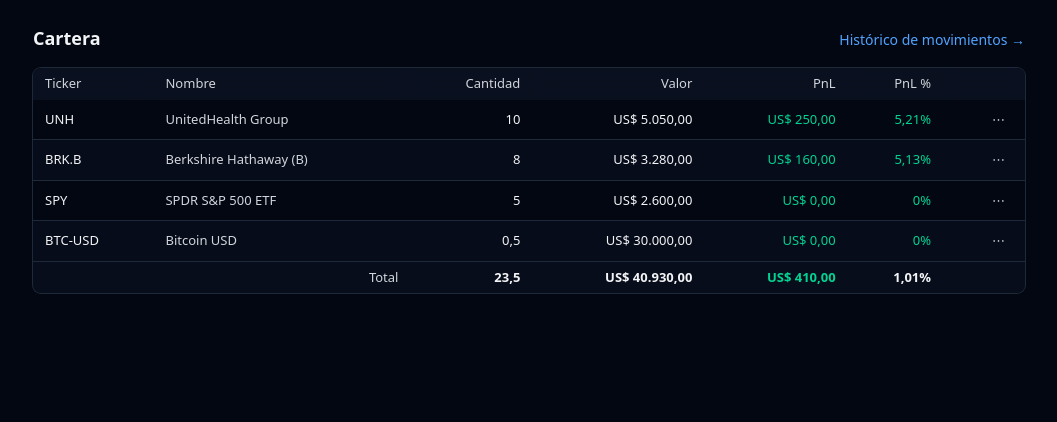
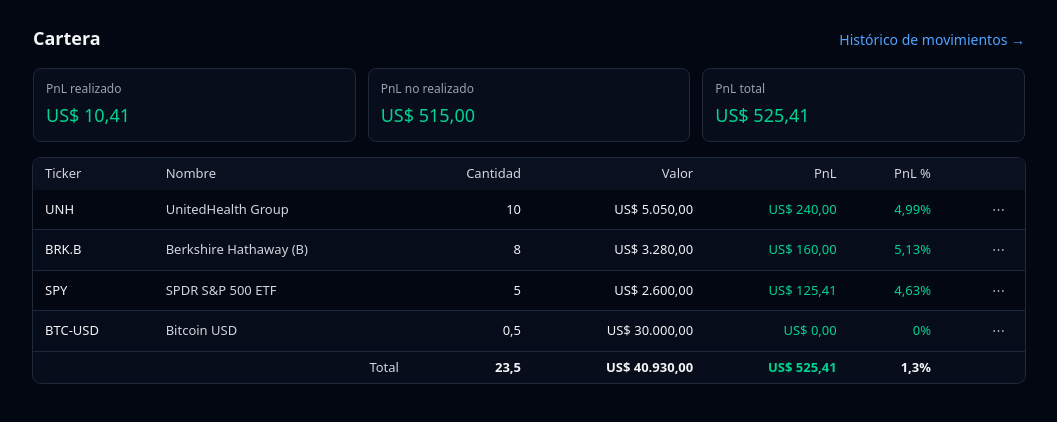
Before and after one commit to rivelinogol/portfolioTracker, a Next.js app: page /cartera in a window 1280 px wide. Shown: the top 422 px of the page, without its empty margins (111-1168 px from the left). Built offline with nearby package versions, Linux system fonts and the light colour scheme.

Commit message:
feat(cartera): resumen global PnL realizado/no realizado + total; cálculo por ticker desde transacciones; summary por fila en expandible

```diff
--- a/src/app/cartera/Row.tsx
+++ b/src/app/cartera/Row.tsx
@@ -12,6 +12,8 @@
   pnl: number
   pnlPct: number
   currentPrice?: number
+  realized?: number
+  unrealized?: number
 }
 
 type Tx = {
@@ -30,7 +32,7 @@
 }
 
 export default function Row(props: RowProps) {
-  const { ticker, name, quantity, currency, value, pnl, pnlPct, currentPrice } = props
+  const { ticker, name, quantity, currency, value, pnl, pnlPct, currentPrice, realized = 0, unrealized = 0 } = props
   const [open, setOpen] = useState(false)
   const [txs, setTxs] = useState<ComputedTx[] | null>(null)
   const [page, setPage] = useState(1)
@@ -147,6 +149,21 @@
                 </div>
               </div>
 
+              <div className="mb-2 grid grid-cols-1 gap-2 sm:grid-cols-3">
+                <div className="rounded border border-gray-800 bg-gray-950/50 p-2">
+                  <div className="text-[11px] text-gray-400">Realizado</div>
+                  <div className={`mt-0.5 text-sm [font-variant-numeric:tabular-nums] ${realized >= 0 ? 'text-emerald-400' : 'text-red-400'}`}>{fmtMoney(realized)}</div>
+                </div>
+                <div className="rounded border border-gray-800 bg-gray-950/50 p-2">
+                  <div className="text-[11px] text-gray-400">No realizado</div>
+                  <div className={`mt-0.5 text-sm [font-variant-numeric:tabular-nums] ${unrealized >= 0 ? 'text-emerald-400' : 'text-red-400'}`}>{fmtMoney(unrealized)}</div>
+                </div>
+                <div className="rounded border border-gray-800 bg-gray-950/50 p-2">
+                  <div className="text-[11px] text-gray-400">Total</div>
+                  <div className={`mt-0.5 text-sm [font-variant-numeric:tabular-nums] ${(realized + unrealized) >= 0 ? 'text-emerald-400' : 'text-red-400'}`}>{fmtMoney(realized + unrealized)}</div>
+                </div>
+              </div>
+
               <div className="overflow-x-auto">
                 <table className="w-full text-[12px]">
                   <thead>
--- a/src/app/cartera/page.tsx
+++ b/src/app/cartera/page.tsx
@@ -28,10 +28,29 @@
   return JSON.parse(file) as Prices
 }
 
+type Tx = {
+  ticker: string
+  date: string
+  type: 'buy' | 'sell' | 'dividend'
+  quantity?: number
+  price?: number
+  cash?: number
+  fees?: number
+}
+
+type Transactions = { transactions: Tx[] }
+
+async function getTransactions(): Promise<Transactions> {
+  const filePath = path.join(process.cwd(), 'public', 'data', 'transactions.json')
+  const file = await fs.readFile(filePath, 'utf8')
+  return JSON.parse(file) as Transactions
+}
+
 export default async function CarteraPage() {
-  const [{ holdings }, { prices }] = await Promise.all([
+  const [{ holdings }, { prices }, { transactions }] = await Promise.all([
     getPortfolio(),
     getPrices(),
+    getTransactions(),
   ])
 
   const formatQty = (n: number) =>
@@ -40,13 +59,43 @@
   const formatMoney = (n: number, currency: string) =>
     new Intl.NumberFormat('es-AR', { style: 'currency', currency }).format(n)
 
+  // Reconstruir qty abierta, avgCost y PnL realizado por ticker a partir de transacciones
+  type State = { qty: number; avgCost: number; realized: number }
+  const state = new Map<string, State>()
+  const ascTx = [...transactions].sort((a, b) => (a.date < b.date ? -1 : 1))
+  for (const t of ascTx) {
+    const s = state.get(t.ticker) ?? { qty: 0, avgCost: 0, realized: 0 }
+    const q = t.quantity ?? 0
+    const p = t.price ?? 0
+    const fees = t.fees ?? 0
+    if (t.type === 'buy') {
+      const totalCost = s.avgCost * s.qty + q * p + fees
+      s.qty += q
+      s.avgCost = s.qty > 0 ? totalCost / s.qty : 0
+    } else if (t.type === 'sell') {
+      const pnl = (p - s.avgCost) * q - fees
+      s.realized += pnl
+      s.qty = Math.max(0, s.qty - q)
+      // avgCost se mantiene para la posición restante
+    } else if (t.type === 'dividend') {
+      const cash = t.cash ?? 0
+      s.realized += cash
+    }
+    state.set(t.ticker, s)
+  }
+
   const rows = holdings.map((h) => {
+    const s = state.get(h.ticker)
+    const qty = s ? s.qty : h.quantity
+    const avgCost = s ? s.avgCost : h.avgCost
+    const realized = s ? s.realized : 0
     const currentPrice = prices[h.ticker]
-    const value = (currentPrice ?? 0) * h.quantity
-    const invested = h.avgCost * h.quantity
-    const pnl = value - invested
-    const pnlPct = invested ? pnl / invested : 0
-    return { h, currentPrice, value, invested, pnl, pnlPct }
+    const value = (currentPrice ?? 0) * qty
+    const invested = avgCost * qty
+    const pnlUnreal = value - invested
+    const pnl = realized + pnlUnreal
+    const pnlPct = invested ? pnlUnreal / (invested || 1) : 0
+    return { h: { ...h, quantity: qty, avgCost }, currentPrice, value, invested, pnl, pnlPct, realized, unrealized: pnlUnreal }
   })
 
   const totals = rows.reduce(
@@ -55,9 +104,11 @@
       acc.value += r.value
       acc.invested += r.invested
       acc.pnl += r.pnl
+      acc.realized += r.realized
+      acc.unrealized += r.unrealized
       return acc
     },
-    { qty: 0, value: 0, invested: 0, pnl: 0 }
+    { qty: 0, value: 0, invested: 0, pnl: 0, realized: 0, unrealized: 0 }
   )
 
   return (
@@ -65,6 +116,21 @@
       <div className="mb-4 flex items-baseline justify-between">
         <h1 className="text-lg font-semibold">Cartera</h1>
         <a href="/movimientos" className="text-blue-400 hover:underline text-sm">Histórico de movimientos →</a>
+      </div>
+
+      <div className="mb-4 grid grid-cols-1 gap-3 sm:grid-cols-3">
+        <div className="rounded-lg border border-gray-800 bg-gray-900/40 p-3">
+          <div className="text-xs text-gray-400">PnL realizado</div>
+          <div className={`mt-1 text-lg [font-variant-numeric:tabular-nums] ${totals.realized >= 0 ? 'text-emerald-400' : 'text-red-400'}`}>{formatMoney(totals.realized, 'USD')}</div>
+        </div>
+        <div className="rounded-lg border border-gray-800 bg-gray-900/40 p-3">
+          <div className="text-xs text-gray-400">PnL no realizado</div>
+          <div className={`mt-1 text-lg [font-variant-numeric:tabular-nums] ${totals.unrealized >= 0 ? 'text-emerald-400' : 'text-red-400'}`}>{formatMoney(totals.unrealized, 'USD')}</div>
+        </div>
+        <div className="rounded-lg border border-gray-800 bg-gray-900/40 p-3">
+          <div className="text-xs text-gray-400">PnL total</div>
+          <div className={`mt-1 text-lg [font-variant-numeric:tabular-nums] ${(totals.realized + totals.unrealized) >= 0 ? 'text-emerald-400' : 'text-red-400'}`}>{formatMoney(totals.realized + totals.unrealized, 'USD')}</div>
+        </div>
       </div>
 
       <div className="overflow-x-auto rounded-lg ring-1 ring-gray-800">
@@ -93,7 +159,7 @@
             </tr>
           </thead>
           <tbody className="divide-y divide-gray-800">
-            {rows.map(({ h, value, pnl, pnlPct, currentPrice }) => (
+            {rows.map(({ h, value, pnl, pnlPct, currentPrice, realized, unrealized }) => (
               <Row
                 key={h.ticker}
                 ticker={h.ticker}
@@ -104,6 +170,8 @@
                 pnl={pnl}
                 pnlPct={pnlPct}
                 currentPrice={currentPrice}
+                realized={realized}
+                unrealized={unrealized}
               />
             ))}
           </tbody>
```
